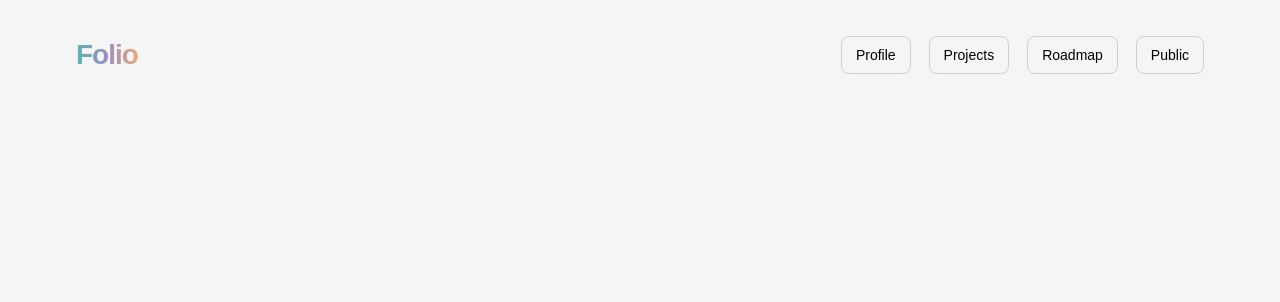
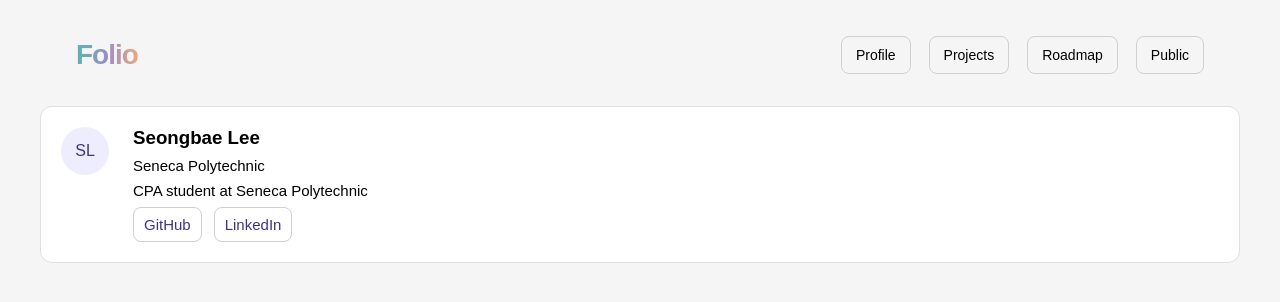
Before and after one commit to sb-lee-dev/Folio, a React (Vite) app in the folder DevDeck/: page / in a window 1280 px wide. Shown: the top 302 px of the page. Built offline with nearby package versions, Linux system fonts and the light colour scheme.

Commit message:
Worked on the profile section of the profile page

```diff
--- /dev/null
+++ b/DevDeck/src/pages/profile/ProfilePage.css
@@ -0,0 +1,49 @@
+.profile-section {
+  display: flex;
+  border: 1px solid #e0e0e0;
+  background-color: white;
+  border-radius: 12px;
+  padding: 20px;
+  gap: 24px;
+  margin-top: 20px;
+}
+.avatar {
+  width: 48px;
+  height: 48px;
+  border-radius: 50%;
+  background: #eeedfe;
+  color: #3c3489;
+  display: flex;
+  align-items: center;
+  justify-content: center;
+  font-weight: 500;
+  font-size: 16px;
+}
+.profile-info {
+  display: flex;
+  flex-direction: column;
+  gap: 8px;
+}
+.profile-info h3,
+.profile-info p {
+  margin: 0;
+}
+.profile-info p,
+.profile-info a {
+    font-size: 15px;
+}
+.profile-info a {
+    text-decoration: none;
+    color: #3c3489;
+    border:  0.5px solid #d0cfcf;
+    padding: 8px 10px;
+    border-radius: 8px;
+}
+.links {
+    display: flex;
+    gap: 12px;
+}
+.profile-info a:hover {
+  background-color: rgb(233, 233, 228);
+  color: #3c3489;
+}
--- a/DevDeck/src/pages/profile/ProfilePage.jsx
+++ b/DevDeck/src/pages/profile/ProfilePage.jsx
@@ -1,14 +1,36 @@
+import { useState } from "react";
+import { users } from "../../data";
+import "./ProfilePage.css";
 
+function getInitials(name) {
+  return name
+    .split(" ")
+    .slice(0, 2)
+    .map((word) => word[0])
+    .join("");
+}
 
 export default function ProfilePage() {
+  const [profileData] = useState(users[1].profile);
+
   return (
-    <>
-      <div className='user-info'>
-
+    <div className="profile-page">
+      <div className="profile-section">
+        <div className="avatar">{getInitials(profileData.name)}</div>
+        <div className="profile-info">
+          <h3>{profileData.name}</h3>
+          <p>{profileData.school}</p>
+          <p>{profileData.bio}</p>
+          <div className="links">
+            <a href={profileData.github} target="_blank">
+              GitHub
+            </a>
+            <a href={profileData.linkedin} target="_blank">
+              LinkedIn
+            </a>
+          </div>
+        </div>
       </div>
-      <div className='skills-section'>
-
-      </div>
-    </>
+    </div>
   );
 }
```
